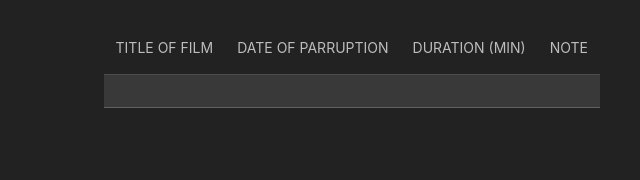
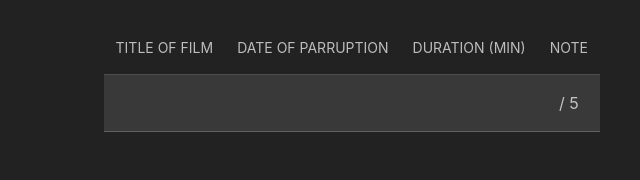
Before and after one commit to DenZaiyy/SQL_Cinema, a PHP site: page /index.php?action=detailFilm in a window 1280 px wide. Shown: the part 199-379 px from the top of the page, without its empty margins (640-1280 px from the left). Run offline with PHP 8.4, Linux system fonts and the light colour scheme; data comes from the database, SQL or seed files in the repository; lists and menus that the app fills with data are empty; some libraries are stand-ins or nearby versions.

Commit message:
adding note of movie

```diff
--- a/view/film/detailFilm.php
+++ b/view/film/detailFilm.php
@@ -33,7 +33,7 @@ $film = $films->fetch();
                             <td><?= $film['title']; ?></td>
                             <td><?= $film['Year']; ?></td>
                             <td><?= $film['duration']; ?></td>
-                            <td><?= $film['note']; ?></td>
+                            <td><?= $film['note']; ?> / 5</td>
                         </tr>
                     </tbody>
                 </table>
```
